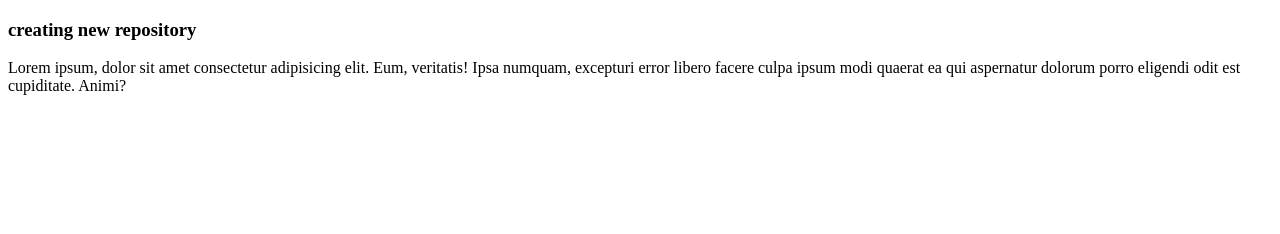
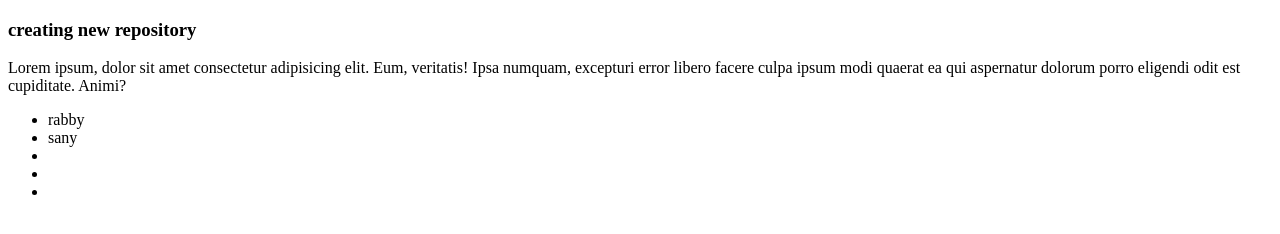
Before and after one commit to FazleRabby701/new-repository-upload, a plain HTML site: page index.html in a window 1280 px wide. Drawn offline with Linux system fonts and the light colour scheme.

Commit message:
new add 1

```diff
--- a/index.html
+++ b/index.html
@@ -10,5 +10,12 @@
         <h3>creating new repository</h3>
         <p>Lorem ipsum, dolor sit amet consectetur adipisicing elit. Eum, veritatis! Ipsa numquam, excepturi error libero facere culpa ipsum modi quaerat ea qui aspernatur dolorum porro eligendi odit est cupiditate. Animi?</p>
     </div>
+    <ul>
+        <li>rabby</li>
+        <li>sany</li>
+        <li></li>
+        <li></li>
+        <li></li>
+    </ul>
 </body>
 </html>
```
